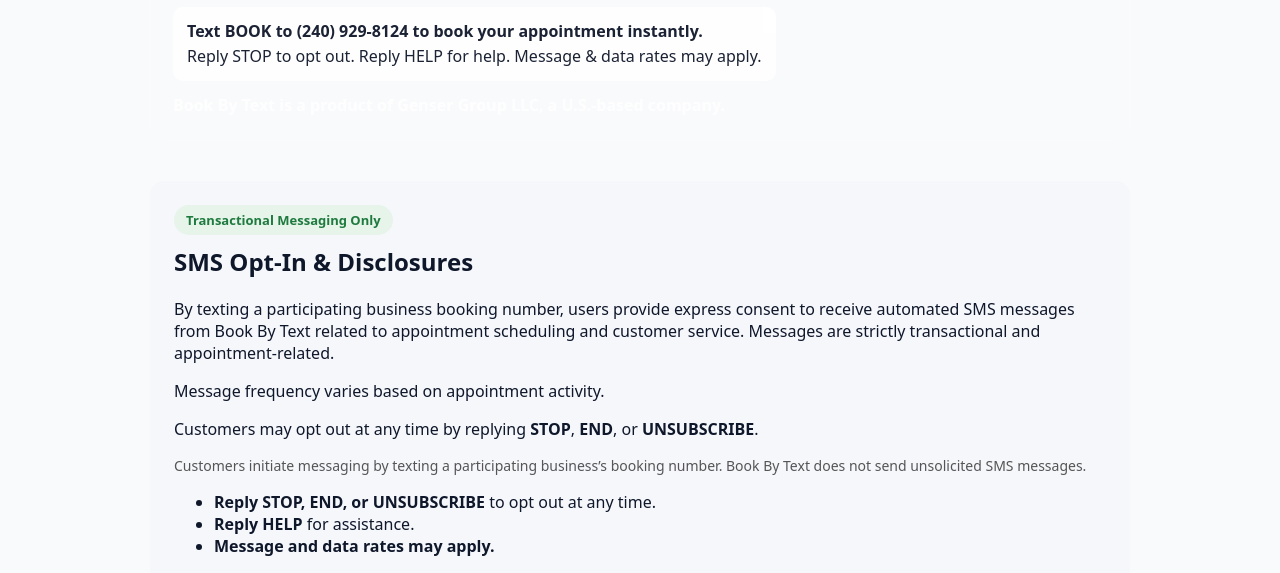
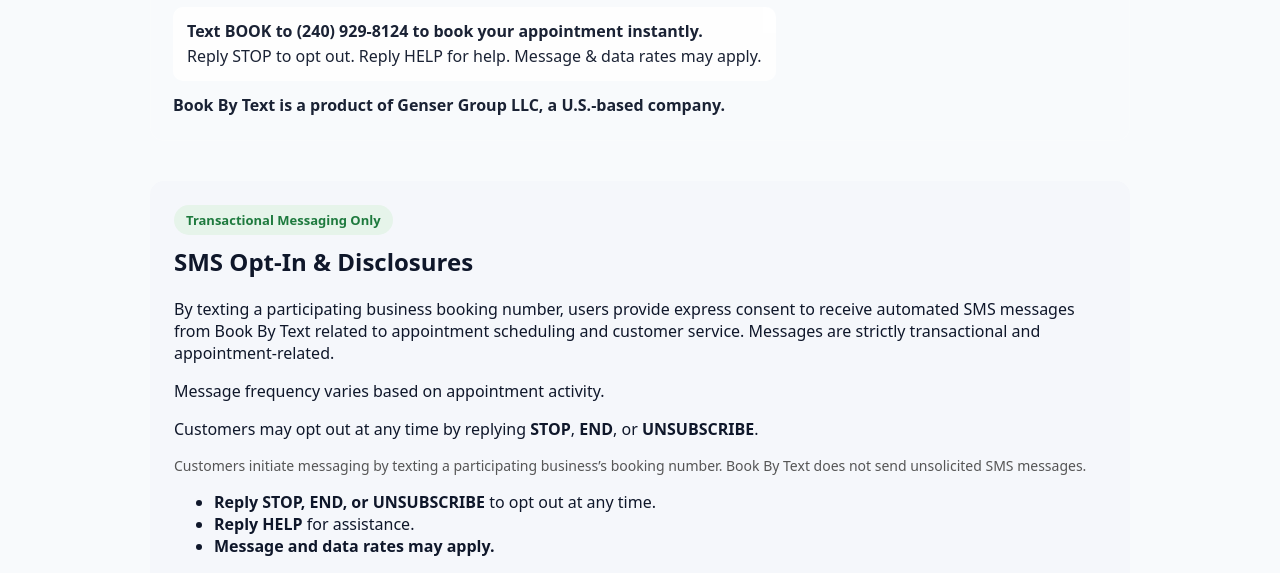
Before and after one commit to wyatt-svg/bookbytext-marketing, a plain HTML site: page index.html in a window 1280 px wide. Shown: the part 222-795 px from the top of the page. Drawn offline with Linux system fonts and the light colour scheme.

Commit message:
Improve brand ownership visibility for Twilio A2P compliance

```diff
--- a/index.html
+++ b/index.html
@@ -158,7 +158,7 @@
   Reply STOP to opt out. Reply HELP for help. Message &amp; data rates may apply.
 </p>
 
-      <p style="color:#ffffff; font-weight:600; margin-top:12px;">
+      <p style="color:#0f172a; font-weight:600; margin-top:12px;">
   Book By Text is a product of Genser Group LLC, a U.S.-based company.
 </p>
     </div>
```
